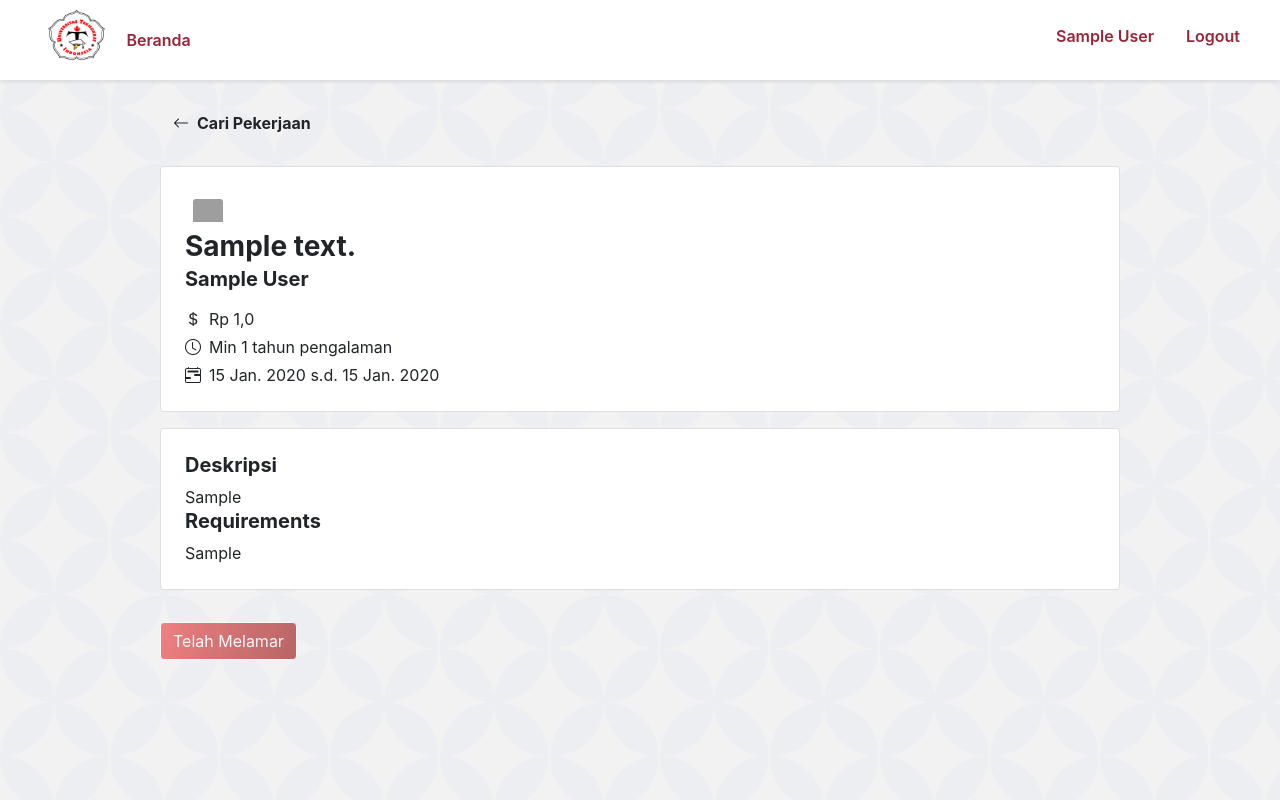
After one commit to alyazharr/job-portal-teknokrat, a Django app: page /detail_lowongan/1/ in a window 1280 px wide. The commit adds this page. Run offline with Django 4.2, Linux system fonts and the light colour scheme; a user stored in the database is signed in; tables that the repository leaves empty hold one stand-in row (values such as "Sample post"); some libraries are stand-ins or nearby versions; grey boxes are pictures that could not be loaded.

Commit message:
PBI-3-LamarLowongan

```diff
--- a/jobseeker/forms.py
+++ b/jobseeker/forms.py
@@ -1,6 +1,11 @@
-from .models import Lowongan
+from .models import Lowongan,Lamar
 from django.forms import ModelForm, DateInput, TextInput, Textarea
 from django.utils.translation import gettext_lazy as _
+
+class LamarForm(ModelForm):
+    class Meta:
+        model = Lamar
+        fields=["users_id", "lowongan_id"]
 
 class BukaLowonganForm(ModelForm):
     class Meta:
--- a/jobseeker/models.py
+++ b/jobseeker/models.py
@@ -6,6 +6,8 @@ from django.conf import settings
 from django.core.exceptions import ValidationError
 from ckeditor.fields import RichTextField
 from .validators import validate_after_today
+from django.utils import timezone
+
 
 class CV(models.Model):
     id = models.BigAutoField(primary_key=True)
@@ -53,21 +55,27 @@ class KabKota(models.Model):
 
 
 class Lamar(models.Model):
+    class StatusLamaran(models.TextChoices):
+        PENDING = "Pending", _("Pending")
+        DITOLAK = "Ditolak", _("Ditolak")
+        DITERIMA = "Diterima", _("Diterima")
+
+
     id = models.BigAutoField(primary_key=True)
-    users_id = models.PositiveBigIntegerField()
-    lowongan_id = models.PositiveBigIntegerField()
-    subject = models.TextField()
-    berkas = models.CharField(max_length=255)
+    users_id = models.ForeignKey(settings.AUTH_USER_MODEL, on_delete=models.CASCADE)
+    lowongan_id = models.ForeignKey('Lowongan',on_delete=models.CASCADE)
+    status = models.CharField(
+        max_length=255,
+        choices=StatusLamaran.choices,
+        default=StatusLamaran.PENDING
+    )
+    subject = models.TextField(null=True)
+    berkas = models.CharField(max_length=255,null=True)
     created_at = models.DateTimeField(blank=True, null=True)
     updated_at = models.DateTimeField(blank=True, null=True)
 
     class Meta:
         db_table = 'lamar'
-
-
-
-
-
 
 class PasswordResets(models.Model):
     email = models.CharField(max_length=255)
@@ -201,6 +209,10 @@ class Lowongan(models.Model):
     created_at = models.DateTimeField(blank=True, null=True, auto_now=True)
     updated_at = models.DateTimeField(blank=True, null=True,auto_now=True)
 
+    @property
+    def is_open(self):
+        return self.status == self.StatusLowongan.OPEN
+
     def clean(self):
         if self.batas_pengumpulan <= self.buka_lowongan:
             raise ValidationError(_('Tanggal pembukaan harus sebelum tanggal penutupan'),code='invalid_date')
--- /dev/null
+++ b/jobseeker/static/jobseeker/detail_lowongan_style.css
@@ -0,0 +1,6 @@
+@media screen and (max-width:768px) {
+
+    #detail_lowongan {
+        width: 95% !important;
+    }
+}
--- /dev/null
+++ b/jobseeker/templates/detail_lowongan.html
@@ -0,0 +1,61 @@
+{% extends 'base.html' %}
+{% load static %}
+
+{% block meta %}
+  <title>Detail Lowongan</title>
+  <link rel="stylesheet" href="{% static 'jobseeker/detail_lowongan_style.css' %}">
+{% endblock meta %}
+
+{% block content %}
+  <div id="detail_lowongan" class="align-self-center w-75 m-3 d-flex flex-column gap-3 h-100">
+    <a href="/list_lowongan" class="align-self-start mt-2 mb-2 btn fw-bold d-flex gap-2">
+      <i class="bi bi-arrow-left"></i>
+      <div>Cari Pekerjaan</div>
+    </a>
+    <div class='card p-4'>
+      <img class="card-img-top m-2" style="max-width: 30px; max-height:30px;" src={% static '/images/default.png' %} alt="Card image cap">
+      <h3 class="card-title fw-bold">{{ detail_lowongan.posisi }}</h3>
+      <h5 class="card-subtitle fw-bold">{{ detail_lowongan.users_id.name }}</h5>
+      <div class='mt-3 d-flex flex-column gap-1'>
+        <div class="d-flex gap-2">
+          <i class="bi bi-currency-dollar"></i>
+          <div>Rp {{ detail_lowongan.gaji }}</div>
+        </div>
+        <div class="d-flex gap-2">
+          <i class="bi bi-clock"></i>
+          <div>Min {{ detail_lowongan.lama_pengalaman }} tahun pengalaman</div>
+        </div>
+        <div class="d-flex gap-2">
+          <i class="bi bi-calendar2-range"></i>
+          <div>{{ detail_lowongan.buka_lowongan }} s.d. {{ detail_lowongan.batas_pengumpulan }}</div>
+        </div>
+      </div>
+    </div>
+    <div class='card p-4'>
+      <h5 class='card-title fw-bold'>Deskripsi</h5>
+      <div class="card-text as">{{detail_lowongan.deskripsi|safe}}</div>
+      <h5 class='card-title fw-bold'>Requirements</h5>
+      <div class="card-text as">{{detail_lowongan.requirements|safe}}</div>
+    </div>
+    <form method="post">
+      {% csrf_token %}
+      <input
+        type="hidden"
+        id={{ form.lowongan_id.name }}
+        name={{ form.lowongan_id.name }}
+        value={{ detail_lowongan.id }}
+      />
+      <input
+        type="hidden"
+        id={{ form.users_id.name }}
+        name={{ form.users_id.name }}
+        value={{ request.user.id }}
+      />
+      {% if not already_lamar %}
+        <input style='border-color:white' class="mt-3 btn btn-primary bg-base-red align-self-start" type="submit" value="Lamar" class="bg-base-red"/>
+      {% else %}
+        <input style='border-color:white' class="mt-3 btn btn-primary bg-base-red align-self-start disabled" type="submit" value="Telah Melamar" class="bg-base-red"/>
+      {% endif %}
+    </form>
+  </div>
+{% endblock %}
--- a/jobseeker/templates/list_lowongan.html
+++ b/jobseeker/templates/list_lowongan.html
@@ -51,7 +51,7 @@
                 <i class="bi bi-calendar2-range"></i>
                 <div>{{ lowongan.buka_lowongan }} s.d. {{ lowongan.batas_pengumpulan }}</div>
               </div>
-              <a href="#" class="align-self-start mt-2 mb-2 btn bg-base-red text-white">Lihat Lowongan</a>
+              <a href="/detail_lowongan/{{ lowongan.id }}" class="align-self-start mt-2 mb-2 btn bg-base-red text-white">Lihat Lowongan</a>
             </div>
           </div>
         {% endfor %}
--- a/jobseeker/urls.py
+++ b/jobseeker/urls.py
@@ -23,5 +23,6 @@ urlpatterns = [
     path("", include('dashboard_lowongan_kerja_perusahaan.urls')),
     path("buka_lowongan/", views.BukaLowonganFormView.as_view(),name='buka_lowongan'),
     path("list_lowongan/",views.ListLowonganView.as_view(),name='list_lowongan'),
+    path("detail_lowongan/<int:pk>/", views.DetailLowonganView.as_view(),name='detail_lowongan'),
     path("dashboard-proposal-lowongan/", include("dashboard_proposal_lowongan.urls")),
 ]
--- a/jobseeker/views.py
+++ b/jobseeker/views.py
@@ -1,8 +1,9 @@
-from django.views.generic.edit import FormView
-from django.views.generic import ListView
+from django.views.generic.edit import FormView,FormMixin
+from django.views.generic.base import TemplateResponseMixin
+from django.views.generic import ListView,DetailView
 from django.contrib.auth.mixins import UserPassesTestMixin
-from .forms import BukaLowonganForm
-from .models import Lowongan
+from .forms import BukaLowonganForm,LamarForm
+from .models import Lowongan, Lamar, Users
 from django.db.models import Q
 
 class BukaLowonganFormView(UserPassesTestMixin,FormView):
@@ -42,3 +43,39 @@ class ListLowonganView(UserPassesTestMixin, ListView):
             self.queryset = Lowongan.objects.all()
 
         return super().get_queryset()
+
+class DetailLowonganView(FormMixin,UserPassesTestMixin,DetailView):
+    model = Lowongan
+    form_class = LamarForm
+    template_name = 'detail_lowongan.html'
+    context_object_name = 'detail_lowongan'
+    login_url = '/login/'
+    success_url = 'list_lowongan'
+
+
+    def form_valid(self, form):
+        form.save()
+        return super().form_valid(form)
+
+    def lamaran_is_valid(self):
+        # check jika pengguna telah melamar
+        lowongan = Lowongan.objects.get(id=self.kwargs.get('pk'))
+        already_lamar = Lamar.objects.filter(users_id=self.request.user.id,lowongan_id=self.kwargs.get('pk')).exists()
+        return not already_lamar and lowongan.is_open
+
+    def post(self, request, *args, **kwargs):
+        self.object = self.get_object()
+        form = self.get_form()
+        if form.is_valid() and self.lamaran_is_valid():
+            return self.form_valid(form)
+        else:
+            return self.form_invalid(form)
+
+    def get_context_data(self, **kwargs):
+        already_lamar = Lamar.objects.filter(users_id=self.request.user.id,lowongan_id=self.kwargs.get('pk')).exists()
+        if already_lamar:
+            kwargs['already_lamar'] = True
+        return super().get_context_data(**kwargs)
+
+    def test_func(self):
+        return self.request.user.is_authenticated
--- a/static/css/style.css
+++ b/static/css/style.css
@@ -9,9 +9,8 @@ body {
 }
 
 .bg-img {
-    background-size: cover;
-    background-image: url("../images/background.png");
-    background-repeat: no-repeat;
+    background-image:  linear-gradient( rgba(0, 0, 0, 0.05), rgba(0, 0, 0, 0.05) ), url('../images/background.png');;
+    background-repeat: repeat;
 }
 
 
--- a/templates/base.html
+++ b/templates/base.html
@@ -1,6 +1,6 @@
 {% load static %}
 <!DOCTYPE html>
-<html lang="en">
+<html style="height:100%;" lang="en">
 
 <head>
   <meta charset="UTF-8">
@@ -23,7 +23,7 @@
   {% endblock script %}
 </head>
 
-<body class="bg-img d-flex flex-column">
+<body class="bg-img d-flex flex-column h-100">
   {% include 'navbar.html' %}
     {% block content %}
     {% endblock content %}
```
Also changed, not shown: jobseeker/test/test_views.py (+114 -1 lines), jobseeker/migrations/0002_alter_lamar_berkas_alter_lamar_lowongan_id_and_more.py (added), jobseeker/migrations/0003_lamar_status.py (added).
